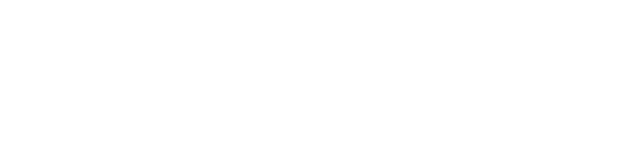
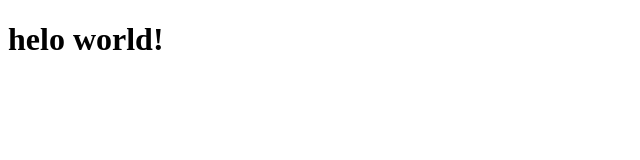
Before and after one commit to LukmanulHakim18/belajar-git, a plain HTML site: page index.html in a window 1280 px wide. Shown: the whole page, without its empty margins (0-640 px from the left). Drawn offline with Linux system fonts and the light colour scheme.

Commit message:
penambahan file css dan mengubah file index

```diff
--- a/index.html
+++ b/index.html
@@ -4,8 +4,9 @@
     <meta charset="UTF-8">
     <meta name="viewport" content="width=device-width, initial-scale=1.0">
     <title>Coba git</title>
+    <link rel="stylesheet" href="style.css" type="tetx/css">
 </head>
 <body>
-
+    <h1>helo world!</h1>
 </body>
 </html>
--- /dev/null
+++ b/style.css
@@ -0,0 +1,3 @@
+body{
+    font-family: Arial;
+}
```
